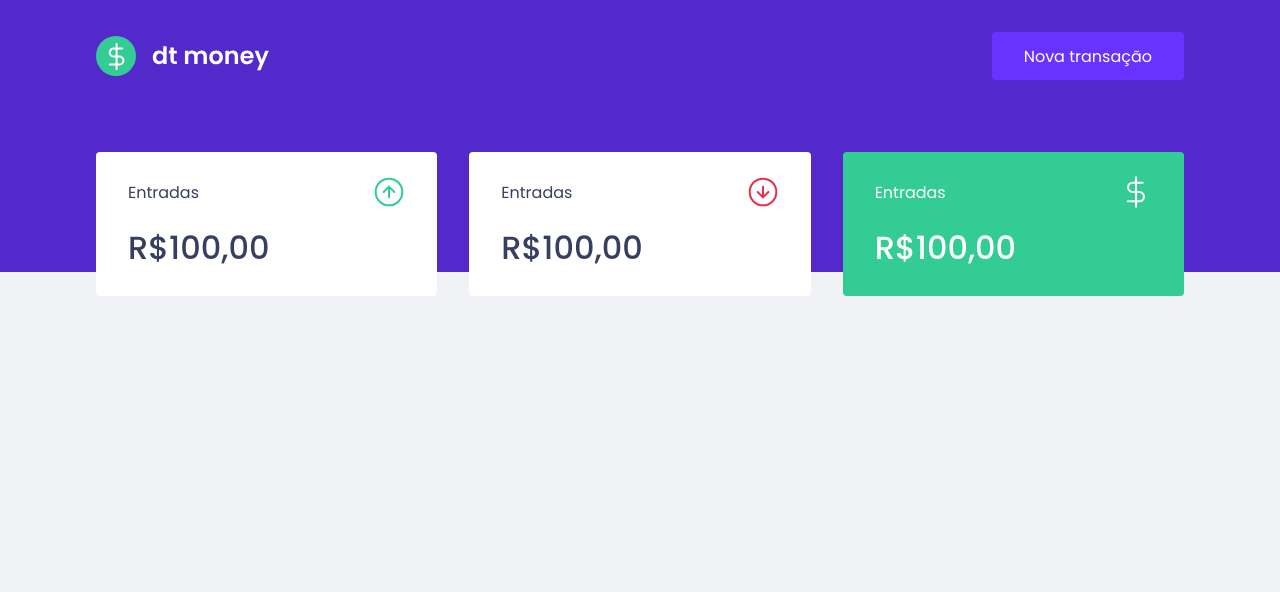
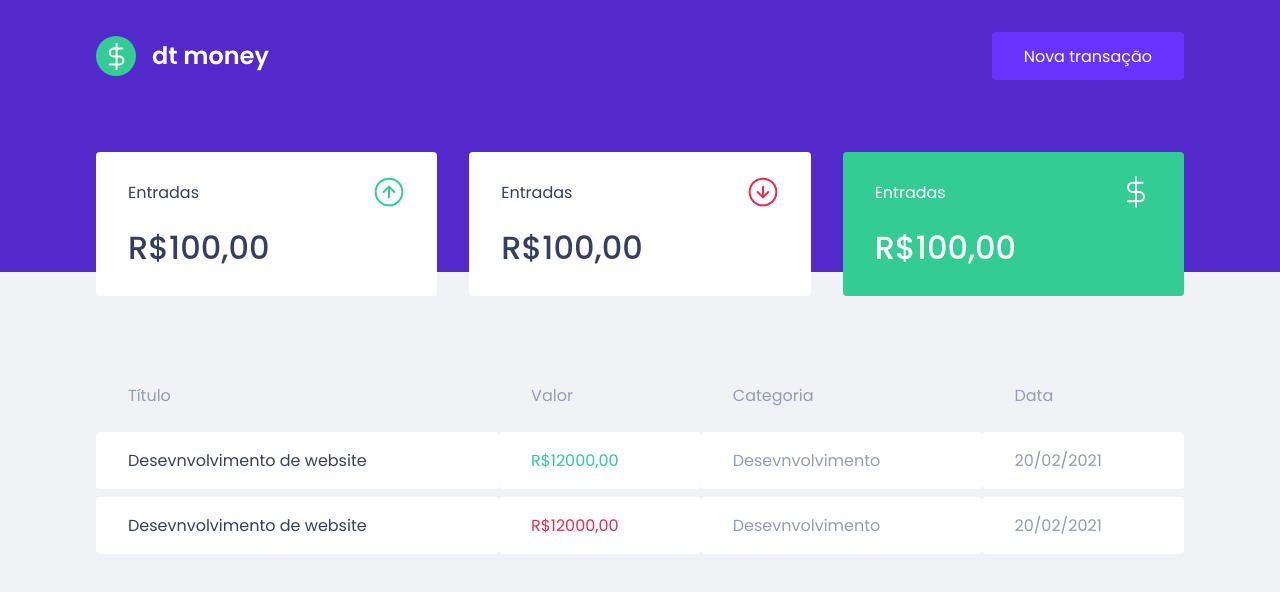
Before and after one commit to MatheusPires99/dtmoney, a React (Create React App) app: page / in a window 1280 px wide. Shown: the top 592 px of the page. Built offline with nearby package versions, Linux system fonts and the light colour scheme.

Commit message:
feat: create TransactionsTable component

```diff
--- a/public/index.html
+++ b/public/index.html
@@ -2,6 +2,7 @@
 <html lang="en">
   <head>
     <link rel="preconnect" href="https://fonts.gstatic.com">
+    <link rel="shortcut icon" href="favicon.png" type="image/x-icon">
 
     <meta charset="utf-8" />
     <meta name="viewport" content="width=device-width, initial-scale=1" />
--- a/src/components/Dashboard/index.tsx
+++ b/src/components/Dashboard/index.tsx
@@ -1,4 +1,5 @@
-import Summary from '../Summary';
+import { Summary } from '../Summary';
+import { TransactionTable } from '../TransactionsTable';
 
 import * as S from './styles';
 
@@ -6,6 +7,7 @@ export function Dashboard() {
   return (
     <S.Container>
       <Summary />
+      <TransactionTable />
     </S.Container>
   );
 }
--- a/src/components/Summary/index.tsx
+++ b/src/components/Summary/index.tsx
@@ -2,7 +2,7 @@ import { Income, Outcome, Total } from '../../assets';
 
 import * as S from './styles';
 
-function Summary() {
+export function Summary() {
   return (
     <S.Container>
       <div>
@@ -34,5 +34,3 @@ function Summary() {
     </S.Container>
   );
 }
-
-export default Summary;
--- /dev/null
+++ b/src/components/TransactionsTable/index.tsx
@@ -0,0 +1,33 @@
+import * as S from './styles';
+
+export function TransactionTable() {
+  return (
+    <S.Container>
+      <table>
+        <thead>
+          <tr>
+            <th>Título</th>
+            <th>Valor</th>
+            <th>Categoria</th>
+            <th>Data</th>
+          </tr>
+        </thead>
+
+        <tbody>
+          <tr>
+            <td>Desevnvolvimento de website</td>
+            <td className="deposit">R$12000,00</td>
+            <td>Desevnvolvimento</td>
+            <td>20/02/2021</td>
+          </tr>
+          <tr>
+            <td>Desevnvolvimento de website</td>
+            <td className="withdraw">R$12000,00</td>
+            <td>Desevnvolvimento</td>
+            <td>20/02/2021</td>
+          </tr>
+        </tbody>
+      </table>
+    </S.Container>
+  );
+}
--- /dev/null
+++ b/src/components/TransactionsTable/styles.ts
@@ -0,0 +1,38 @@
+import styled from 'styled-components';
+
+export const Container = styled.div`
+  margin-top: 4rem;
+
+  table {
+    width: 100%;
+    border-spacing: 0 0.5rem;
+
+    thead th {
+      color: var(--text-body);
+      font-weight: 400;
+      padding: 1rem 2rem;
+      text-align: left;
+      line-height: 1.5rem;
+    }
+
+    tbody td {
+      padding: 1rem 2rem;
+      border: 0;
+      background: var(--shape);
+      color: var(--text-body);
+      border-radius: 0.25rem;
+
+      &:first-child {
+        color: var(--text-title);
+      }
+
+      &.deposit {
+        color: var(--green);
+      }
+
+      &.withdraw {
+        color: var(--red);
+      }
+    }
+  }
+`;
```
